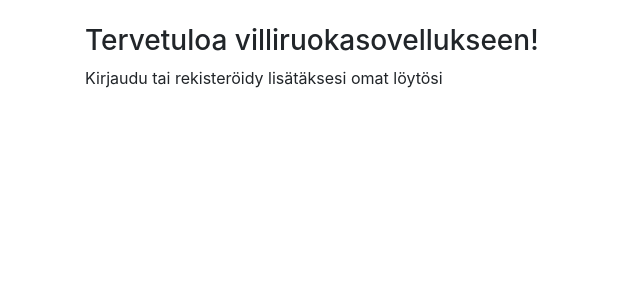
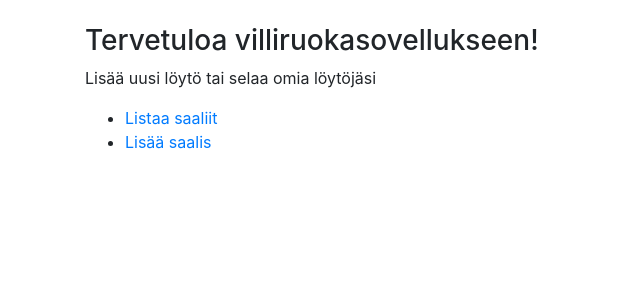
Before and after one commit to tumajote/Villiruokasovellus, a Flask app: page / in a window 1280 px wide. Shown: the part 56-356 px from the top of the page, without its empty margins (0-640 px from the left). Run offline with Flask 2, Linux system fonts and the light colour scheme; a user stored in the database is signed in; tables that the repository leaves empty hold one stand-in row (values such as "Sample post"); some libraries are stand-ins or nearby versions.

Commit message:
autorisointia ja pikkusäätöä

```diff
--- a/application/templates/index.html
+++ b/application/templates/index.html
@@ -2,5 +2,18 @@
 
 {% block body %}
     <h3>Tervetuloa villiruokasovellukseen!</h3>
+    {% if current_user.is_authenticated %}
+    <p>Lisää uusi löytö tai selaa omia löytöjäsi</p>
+        <ul>
+        <li>
+        <a class="link" href="{{ url_for('saalis_search') }} ">Listaa saaliit</a>
+         </li>
+        <li>
+        <a class="link" href="{{ url_for('saalis_form') }} ">Lisää saalis</a>
+        </li>
+        </ul>
+    {% else %}
     <p>Kirjaudu tai rekisteröidy lisätäksesi omat löytösi</p>
+
+    {% endif %}
 {% endblock %}
--- a/application/templates/layout.html
+++ b/application/templates/layout.html
@@ -26,20 +26,23 @@
         <ul class="navbar-nav mr-auto">
             <li class="nav-item">
                 {% if current_user.is_authenticated %}
-                <a class="nav-link" href="{{ url_for('saalis_search') }} ">Listaa saaliit</a>
+                    <a class="nav-link" href="{{ url_for('saalis_search') }} ">Listaa saaliit</a>
                 {% else %}
-                <a class="nav-link" href="{{ url_for('saalis_public_index') }} ">Listaa saaliit</a>
+                    <a class="nav-link" href="{{ url_for('saalis_public_index') }} ">Listaa saaliit</a>
                 {% endif %}
             </li>
-            <li class="nav-item">
-                <a class="nav-link" href="{{ url_for('saalis_form') }} ">Lisää saalis</a>
-            </li>
+            {% if current_user.is_authenticated %}
+                <li class="nav-item">
+                    <a class="nav-link" href="{{ url_for('saalis_form') }} ">Lisää saalis</a>
+                </li>
+            {% endif %}
         </ul>
         <div class="form-inline mt-2 mt-md-0">
             {% if current_user.is_authenticated %}
-                <a class="badge badge-primary" href="{{ url_for('auth_logout') }}">Hello {{ current_user.name }} -- Logout</a>
+                <a class="badge badge-primary" href="{{ url_for('auth_logout') }}">Hello {{ current_user.name }} --
+                    Logout</a>
             {% else %}
-                <a class="badge badge-primary mx-2"  href="{{ url_for('auth_login') }}">Kirjaudu</a>
+                <a class="badge badge-primary mx-2" href="{{ url_for('auth_login') }}">Kirjaudu</a>
                 <a class="badge badge-primary mx-2" href="{{ url_for('auth_signin') }}">Rekisteröidy</a>
             {% endif %}
         </div>
```
Also changed, not shown: application/saalis/views.py (+8 -1 lines).
